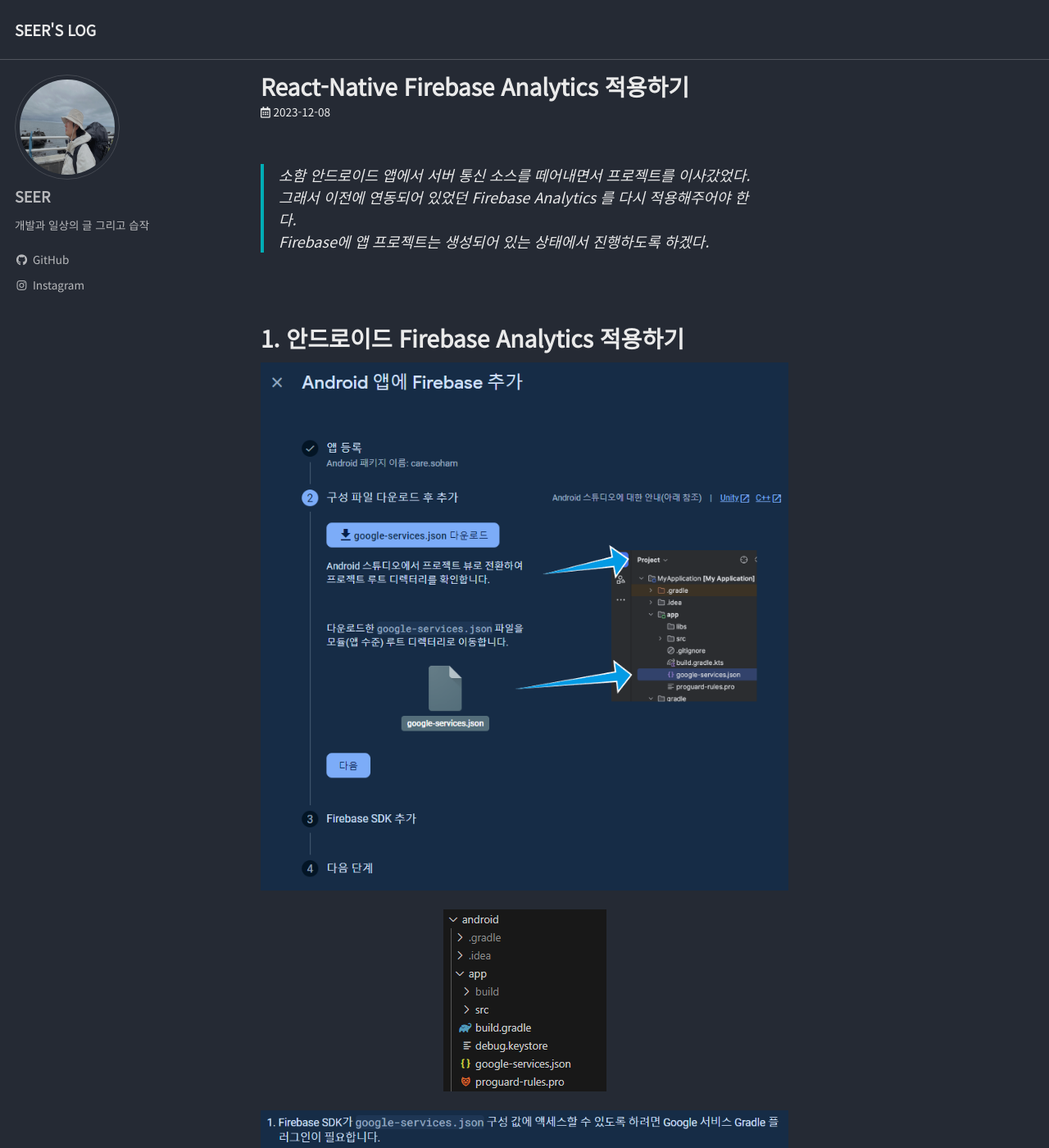
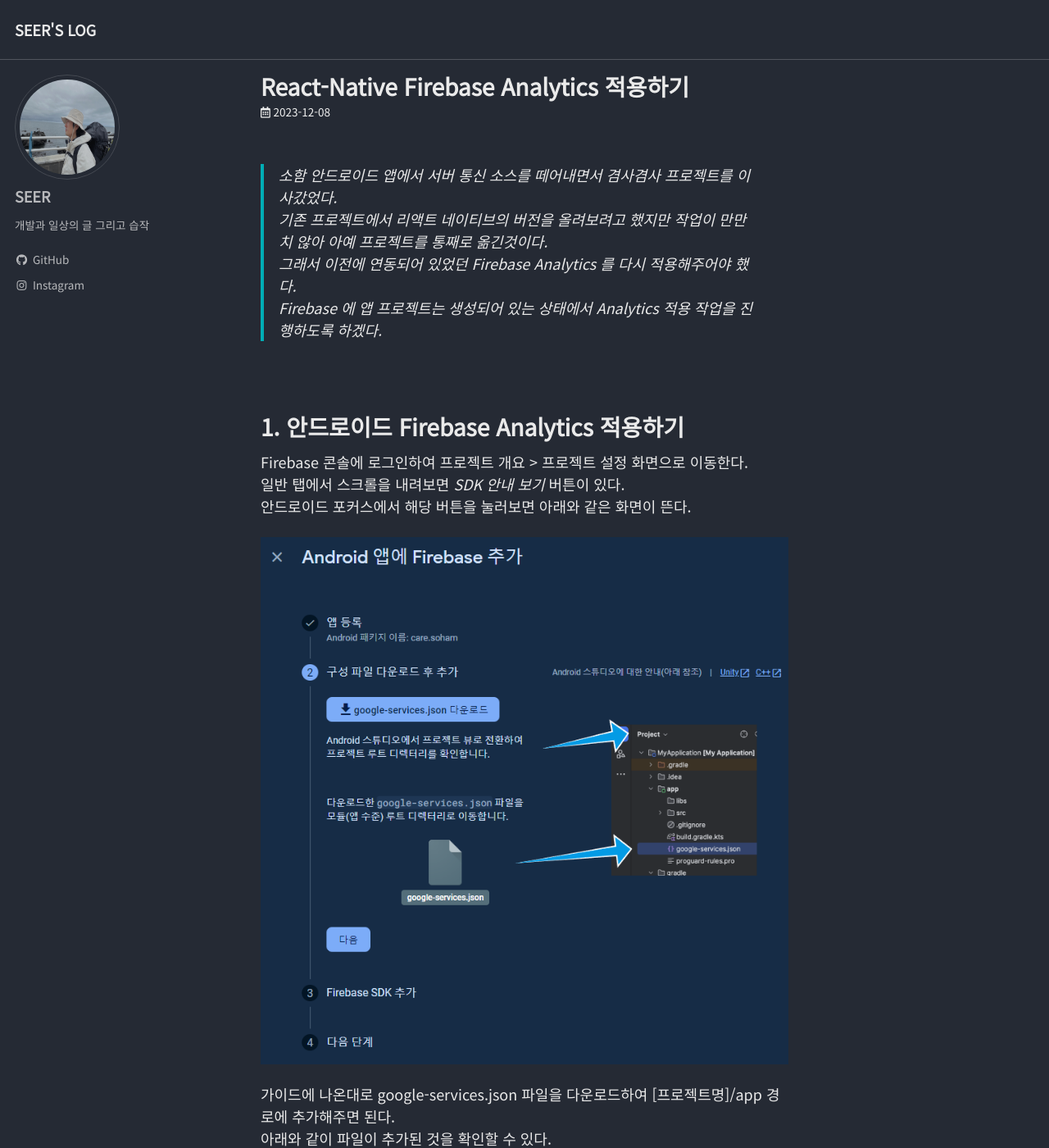
Before and after one commit to seer723/seer.github.io, a Jekyll site: the page built from _posts/2023-12-08-React-Native Firebase Analytics 적용하기.md, in a window 1280 px wide and 1400 px high. Shown: the whole window at 82% size. Built offline with Jekyll 4.4.1, drawn with Linux system fonts in a browser that asks for light colours; cached includes are drawn as plain includes; some of the changed text lies outside the part shown.

Commit message:
complete 20231208

````diff
--- a/_posts/2023-12-08-React-Native Firebase Analytics 적용하기.md
+++ b/_posts/2023-12-08-React-Native Firebase Analytics 적용하기.md
@@ -9,35 +9,58 @@ tags:
   - Analytics
 ---
 
-> 소함 안드로이드 앱에서 서버 통신 소스를 떼어내면서 프로젝트를 이사갔었다.
-> 그래서 이전에 연동되어 있었던 Firebase Analytics 를 다시 적용해주어야 한다.
-> Firebase에 앱 프로젝트는 생성되어 있는 상태에서 진행하도록 하겠다.
+> 소함 안드로이드 앱에서 서버 통신 소스를 떼어내면서 겸사겸사 프로젝트를 이사갔었다.
+> 기존 프로젝트에서 리액트 네이티브의 버전을 올려보려고 했지만 작업이 만만치 않아 아예 프로젝트를 통째로 옮긴것이다.
+> 그래서 이전에 연동되어 있었던 Firebase Analytics 를 다시 적용해주어야 했다.
+> Firebase 에 앱 프로젝트는 생성되어 있는 상태에서 Analytics 적용 작업을 진행하도록 하겠다.
 
 <br>
 
 # 1. 안드로이드 Firebase Analytics 적용하기
 
+Firebase 콘솔에 로그인하여 프로젝트 개요 > 프로젝트 설정 화면으로 이동한다.
+일반 탭에서 스크롤을 내려보면 *SDK 안내 보기* 버튼이 있다.
+안드로이드 포커스에서 해당 버튼을 눌러보면 아래와 같은 화면이 뜬다.
+
 ![android_google_services_json](/assets/posts/2023-12-08-01/android_google_services_json.png){: style="display:block; margin-left:auto; margin-right:auto"}
+
+가이드에 나온대로 google-services.json 파일을 다운로드하여 [프로젝트명]/app 경로에 추가해주면 된다.
+아래와 같이 파일이 추가된 것을 확인할 수 있다.
 
 ![android_apply_google_services_json](/assets/posts/2023-12-08-01/android_apply_google_services_json.png){: style="display:block; margin-left:auto; margin-right:auto"}
 
+다음으로 해야할 작업은 안드로이드 소스에 Firebase Analytics 연동 코드를 추가해주는 것이다.
 
 ![android_add_sdk_1](/assets/posts/2023-12-08-01/android_add_sdk_1.png){: style="display:block; margin-left:auto; margin-right:auto"}
 
 ![android_add_sdk_2](/assets/posts/2023-12-08-01/android_add_sdk_2.png){: style="display:block; margin-left:auto; margin-right:auto"}
 
+순서대로 먼저 android/build.gradle 파일 먼저 수정을 해준다.
+
 ![android_build_gradle](/assets/posts/2023-12-08-01/android_build_gradle.png){: style="display:block; margin-left:auto; margin-right:auto"}
+
+다음으로 android/app/build.gradle 파일을 수정해준다.
 
 ![android_app_build_gradle_1](/assets/posts/2023-12-08-01/android_app_build_gradle_1.png){: style="display:block; margin-left:auto; margin-right:auto"}
 
 ![android_app_build_gradle_2](/assets/posts/2023-12-08-01/android_app_build_gradle_2.png){: style="display:block; margin-left:auto; margin-right:auto"}
+
+끝으로 Android Studio 를 열고 Gradle 탭에서 app 프로젝트의 Gradle을 업데이트 해주자.
+
+![android_studio_gradle_sync](/assets/posts/2023-12-08-01/android_studio_gradle_sync.png){: style="display:block; margin-left:auto; margin-right:auto"}
+
+이로써 안드로이드 네이티브단 Firebase Analytics 연동 관련 작업은 마무리가 됐다.
+
+이제 Reaat-Native 에서 Firebase Analytics 기능을 사용할 수 있도록 아래 라이브러리를 설치해주자.
 
 ```bash
 yarn add @react-native-firebase/app
 yarn add @react-native-firebase/analytics
 ```
 
-![android_studio_gradle_sync](/assets/posts/2023-12-08-01/android_studio_gradle_sync.png){: style="display:block; margin-left:auto; margin-right:auto"}
+설치가 완료된 후 앱을 빌드하여 실행시켜보자.
+
+그러면 아래와 같이 Firebase Analytics 실시간 모니터링 화면에서 이벤트가 쌓이는 것을 볼 수 있다.
 
 ![android_complete](/assets/posts/2023-12-08-01/android_complete.png){: style="display:block; margin-left:auto; margin-right:auto"}
 
@@ -45,25 +68,56 @@ yarn add @react-native-firebase/analytics
 
 # 2. IOS Firebase Analytics 적용하기
 
+Android 에서 했던 것과 마찬가지로 IOS도 진행해주면 된다.
+
 ![ios_google_service_info_plist](/assets/posts/2023-12-08-01/ios_google_service_info_plist.png){: style="display:block; margin-left:auto; margin-right:auto"}
 
-![ios_add_google_service_info_plist](/assets/posts/2023-12-08-01/ios_add_google_service_info_plist.jpg){: style="display:block; margin-left:auto; margin-right:auto"}
+IOS 에서는 GoogleService-Info.plist 파일을 XCode 에서 프로젝트 루트에 추가해준다.
+
+![ios_add_google_service_info_plist](/assets/posts/2023-12-08-01/ios_add_google_service_info_plist.png){: style="display:block; margin-left:auto; margin-right:auto"}
+
+다음으로는 firebase-ios-sdk Packages 를 이용하여 FirebaseAnalytics 를 설치해주자.
 
 ![ios_firebase_adk_add](/assets/posts/2023-12-08-01/ios_firebase_adk_add.png){: style="display:block; margin-left:auto; margin-right:auto"}
 
-![ios_add_analytics_packages_1](/assets/posts/2023-12-08-01/ios_add_analytics_packages_1.jpg){: style="display:block; margin-left:auto; margin-right:auto"}
+가이드대로 패키지를 검색한다.
 
-![ios_add_analytics_packages_2](/assets/posts/2023-12-08-01/ios_add_analytics_packages_2.jpg){: style="display:block; margin-left:auto; margin-right:auto"}
+![ios_add_analytics_packages_1](/assets/posts/2023-12-08-01/ios_add_analytics_packages_1.png){: style="display:block; margin-left:auto; margin-right:auto"}
 
-![ios_add_analytics_sdk_source](/assets/posts/2023-12-08-01/ios_add_analytics_sdk_source.jpg){: style="display:block; margin-left:auto; margin-right:auto"}
+FirebaseAnalytics를 선택한 후 설치해주자.
 
-![ios_import_firebase_error](/assets/posts/2023-12-08-01/ios_import_firebase_error.jpg){: style="display:block; margin-left:auto; margin-right:auto"}
+![ios_add_analytics_packages_2](/assets/posts/2023-12-08-01/ios_add_analytics_packages_2.png){: style="display:block; margin-left:auto; margin-right:auto"}
+
+거의 다 왔다.
+
+이제 IOS 에 FirebaseAnalytics 연동 소스를 추가해주자.
+
+![ios_add_analytics_sdk_source](/assets/posts/2023-12-08-01/ios_add_analytics_sdk_source.png){: style="display:block; margin-left:auto; margin-right:auto"}
+
+아니, 그런데 이게 왠걸.
+가이드 소스 그대로 복붙을 했는데 에러가 나는 것이 아닌가.
+
+![ios_import_firebase_error](/assets/posts/2023-12-08-01/ios_import_firebase_error.png){: style="display:block; margin-left:auto; margin-right:auto"}
+
+아차 ios pod 설치를 까먹었다.
+아래 명령어로 새로 추가된 React-Native 라이르러리를 ios 에 설치해주자.
 
 ```bash
 cd ios
 pod install
 ```
 
-![ios_import_firebase_success](/assets/posts/2023-12-08-01/ios_import_firebase_success.jpg){: style="display:block; margin-left:auto; margin-right:auto"}
+그런데 여전히 *import* 문에서 에러가 발생한다.
+구글링을 해보니 아래처럼 헤더파일을 *import* 시키면 된다고 한다.
+
+![ios_import_firebase_success](/assets/posts/2023-12-08-01/ios_import_firebase_success.png){: style="display:block; margin-left:auto; margin-right:auto"}
+
+구글링을 통해 확인한 내용대로 수정하고나니 에러가 사라졌다.
+이제 앱을 빌드하여 실행시켜보자.
+그런 다음 FirebaseAnalytics 실시간 모니터링을 통해 확인해보면 아래와 같이 IOS 이벤트가 쌓이는 것을 확인할 수 있다.
 
 ![ios_complete](/assets/posts/2023-12-08-01/ios_complete.png){: style="display:block; margin-left:auto; margin-right:auto"}
+
+이렇게 해서 React-Native에서 Firebase Analytics 연동 작업을 완료했다.
+
+CLEAR! 👍
````
Also changed, not shown: _posts/2023-12-07-Google Play 개발자 프로그램 정책 위반 조치하기.md (+1 -1 lines), assets/posts/2023-12-08-01/android_complete.png, assets/posts/2023-12-08-01/ios_add_analytics_packages_1.JPG (deleted), assets/posts/2023-12-08-01/ios_add_analytics_packages_1.png (added), assets/posts/2023-12-08-01/ios_add_analytics_packages_2.JPG (deleted), assets/posts/2023-12-08-01/ios_add_analytics_packages_2.png (added), assets/posts/2023-12-08-01/ios_add_analytics_sdk_source.JPG (deleted), assets/posts/2023-12-08-01/ios_add_analytics_sdk_source.png (added), assets/posts/2023-12-08-01/ios_add_google_service_info_plist.JPG (deleted), assets/posts/2023-12-08-01/ios_add_google_service_info_plist.png (added), assets/posts/2023-12-08-01/ios_complete.png, assets/posts/2023-12-08-01/ios_firebase_adk_add.png, assets/posts/2023-12-08-01/ios_import_firebase_error.JPG (deleted), assets/posts/2023-12-08-01/ios_import_firebase_error.png (added), 2 more files.
